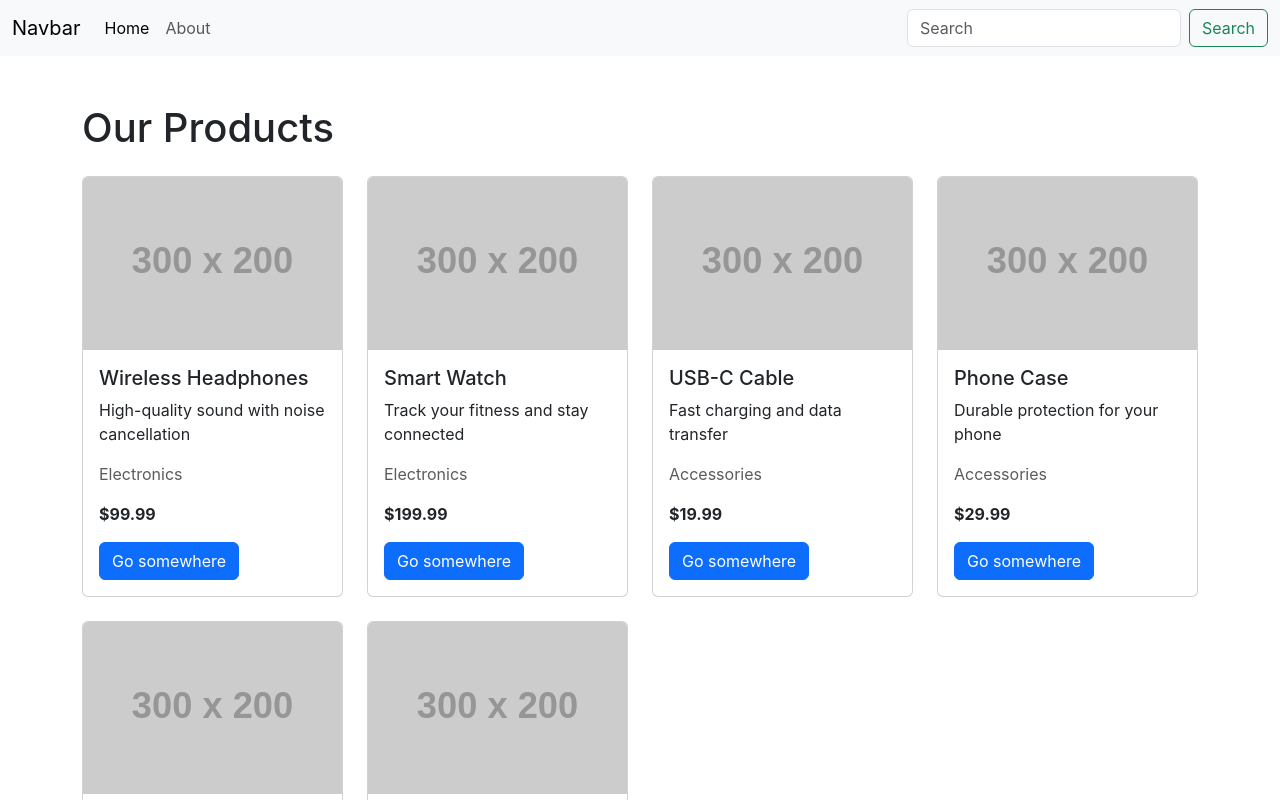
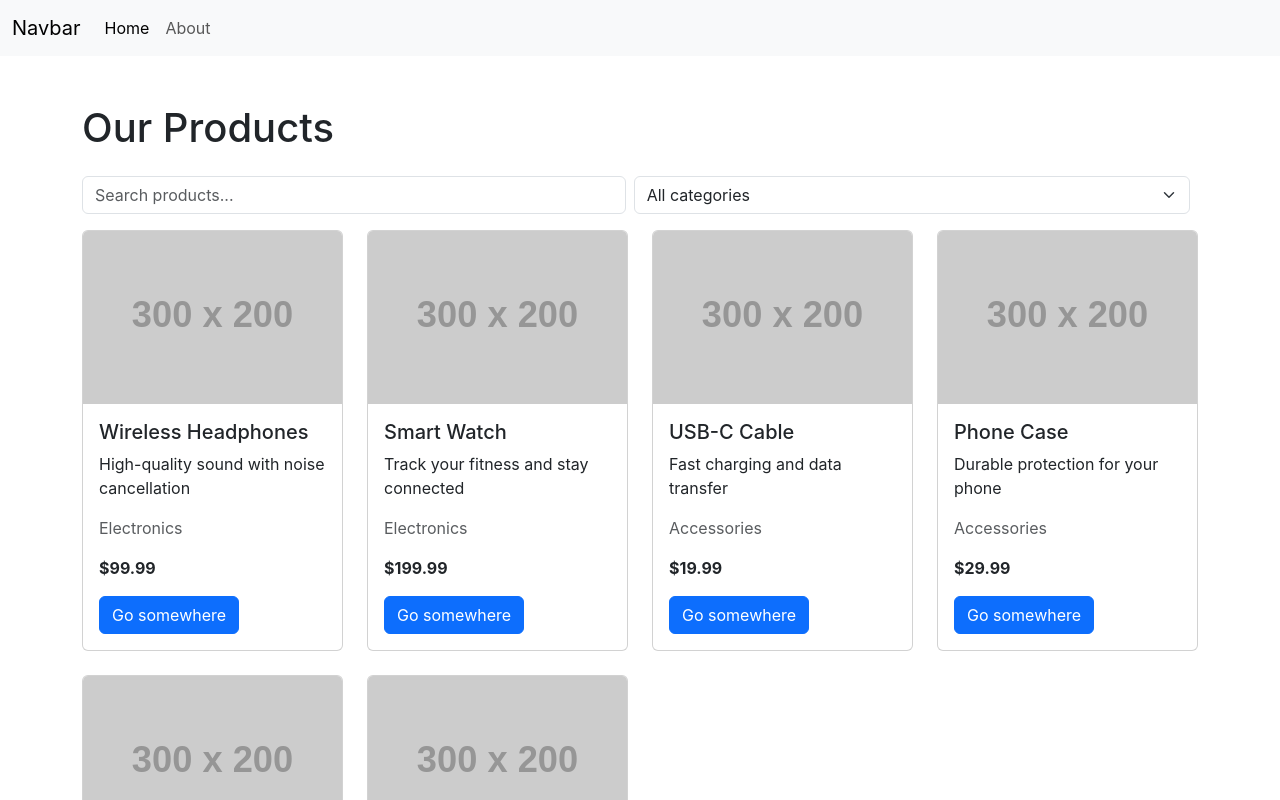
Before and after one commit to NayakYadav1/Product-List-React, a React (Create React App) app: page / in a window 1280 px wide. Shown: the top 800 px of the page. Built offline with nearby package versions, Linux system fonts and the light colour scheme.

Commit message:
Search, CategoryDropdown component and productlist customize

```diff
--- /dev/null
+++ b/src/components/CategoryDropdown.js
@@ -0,0 +1,12 @@
+import React from 'react';
+
+export default function CategoryDropdown({ categories, value, onChange }) {
+  return (
+    <select className="form-select me-2" value={value} onChange={(e) => onChange(e.target.value)}>
+      <option value="">All categories</option>
+      {categories.map((c) => (
+        <option key={c} value={c}>{c}</option>
+      ))}
+    </select>
+  );
+}
--- a/src/components/Navbar.js
+++ b/src/components/Navbar.js
@@ -18,10 +18,6 @@ export default function Navbar() {
                 <Link className="nav-link" to="/about">About</Link>
                 </li>
             </ul>
-            <form className="d-flex" role="search" onSubmit={(e) => e.preventDefault()}>
-                <input className="form-control me-2" type="search" placeholder="Search" aria-label="Search"/>
-                <button className="btn btn-outline-success" type="submit">Search</button>
-            </form>
             </div>
         </div>
     </nav>
--- a/src/components/ProductList.js
+++ b/src/components/ProductList.js
@@ -1,8 +1,9 @@
-import React from 'react'
+import React, { useMemo, useState } from 'react'
 import ProductCard from './ProductCard'
+import SearchBox from './SearchBox';
+import CategoryDropdown from './CategoryDropdown';
 
-export default function ProductList() {
-  const products = [
+const products = [
     {
       id: 1,
       title: "Wireless Headphones",
@@ -53,12 +54,35 @@ export default function ProductList() {
     }
   ]
 
+export default function ProductList() {
+  const [query, setQuery] = useState('');
+  const [category, setCategory] = useState('');
+
+  const categories = useMemo(() => {
+    const set = new Set(products.map(p => p.category));
+    return Array.from(set);
+  }, []);
+
+  const filtered = products.filter(p => {
+    const matchesQuery =
+      query === '' ||
+      p.title.toLowerCase().includes(query.toLowerCase()) ||
+      p.description.toLowerCase().includes(query.toLowerCase());
+    const matchesCategory = category === '' || p.category === category;
+    return matchesQuery && matchesCategory;
+  });
+
   return (
     <div className="container my-5">
       <h1 className="mb-4">Our Products</h1>
 
+      <div className="d-flex mb-3">
+        <SearchBox value={query} onChange={setQuery} />
+        <CategoryDropdown categories={categories} value={category} onChange={setCategory} />
+      </div>
+
       <div className="row">
-        {products.map((product) => (
+        {filtered.map((product) => (
           <div
             key={product.id}
             className="col-12 col-md-6 col-lg-3 mb-4 d-flex justify-content-center"
--- /dev/null
+++ b/src/components/SearchBox.js
@@ -0,0 +1,14 @@
+import React from 'react';
+
+export default function SearchBox({ value, onChange }) {
+  return (
+    <input
+      type="search"
+      className="form-control me-2"
+      placeholder="Search products..."
+      aria-label="Search products"
+      value={value}
+      onChange={(e) => onChange(e.target.value)}
+    />
+  );
+}
```
